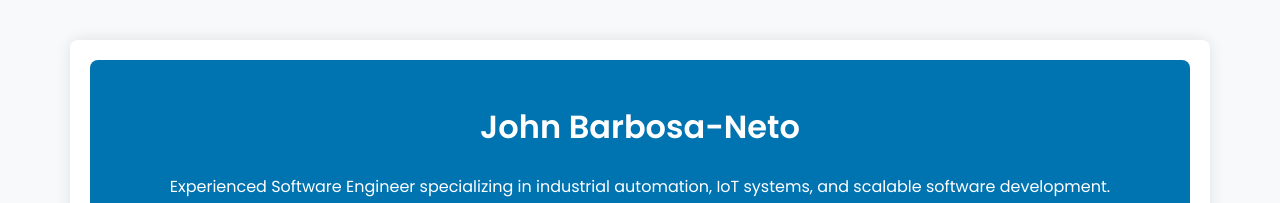
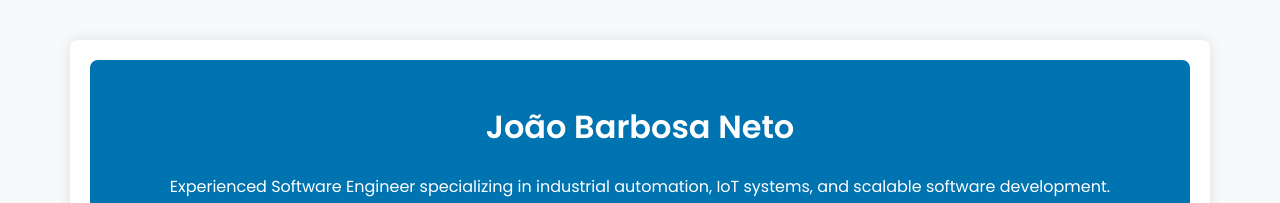
Before and after one commit to jbne/jbne.github.io, a plain HTML site: page index.html in a window 1280 px wide. Shown: the top 203 px of the page. Drawn offline with Linux system fonts and the light colour scheme.

Commit message:
fix name

```diff
--- a/index.html
+++ b/index.html
@@ -14,7 +14,7 @@
   <body>
     <div class="container">
       <header>
-        <h1>John Barbosa-Neto</h1>
+        <h1>João Barbosa Neto</h1>
         <p>
           Experienced Software Engineer specializing in industrial automation,
           IoT systems, and scalable software development.
```
